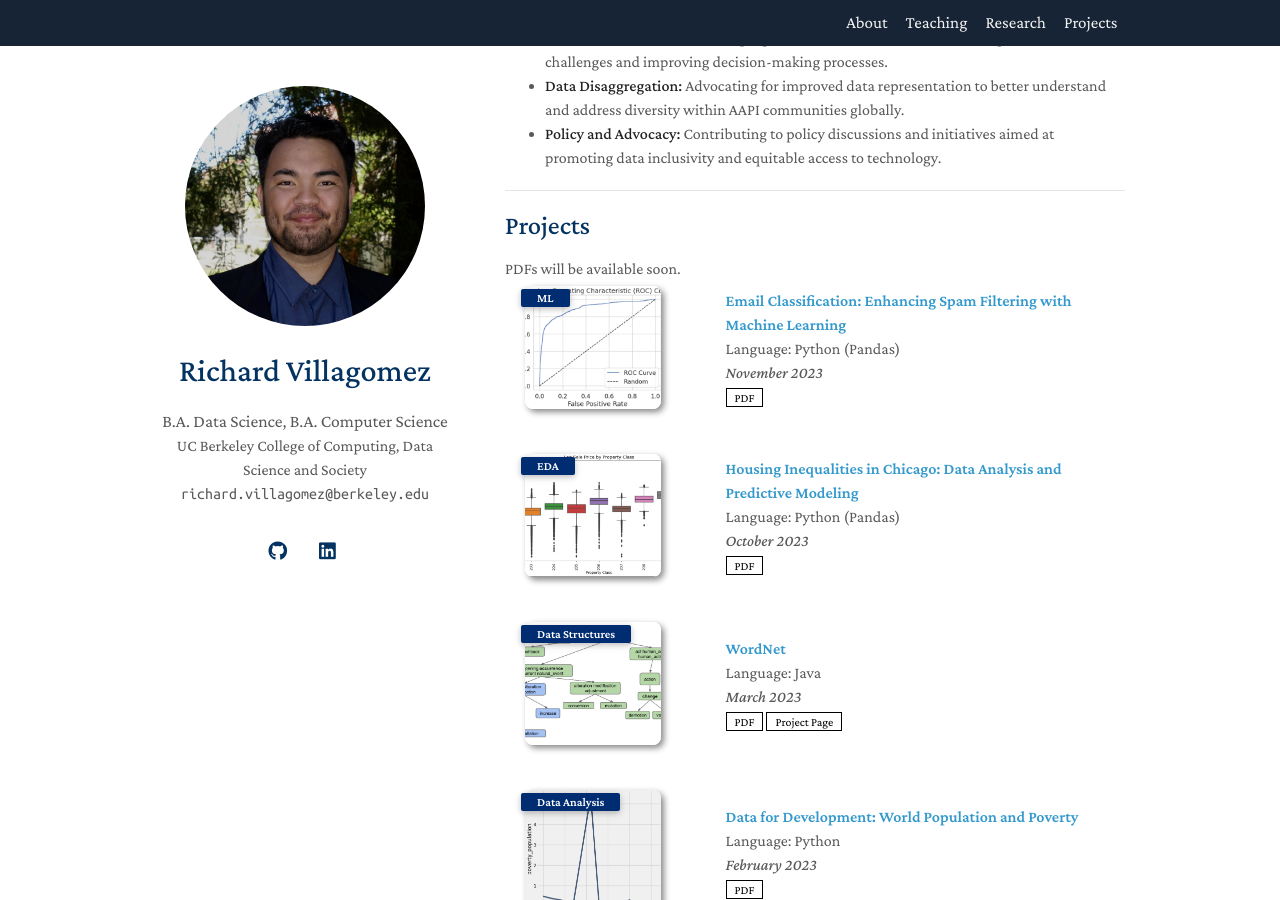
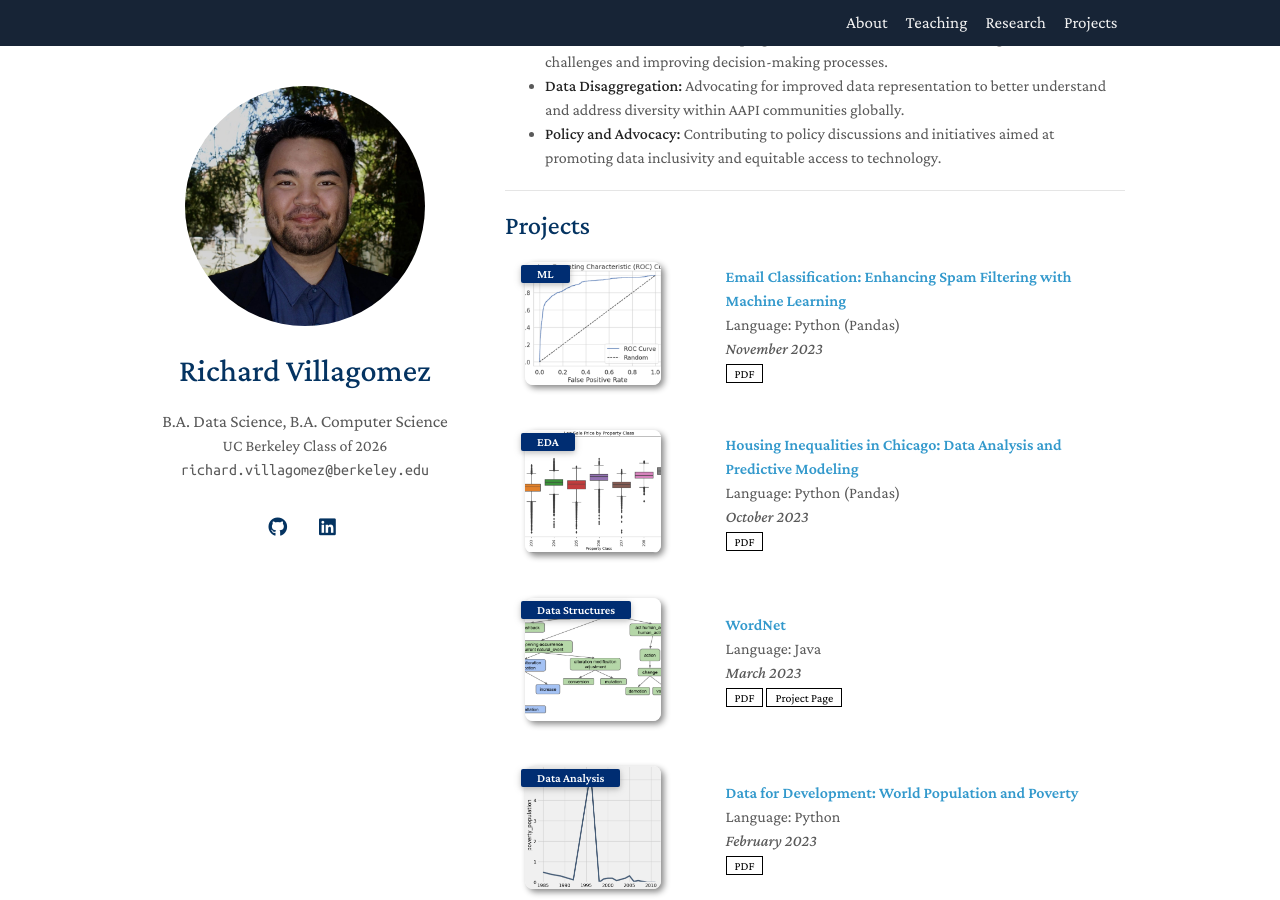
Before and after one commit to richardvillagomez/richardvillagomez.github.io, a Jekyll site: the page built from index.md, in a window 1280 px wide and 900 px high, scrolled down 1944 px. Built offline with Jekyll 4.4.1, drawn with Linux system fonts in a browser that asks for light colours; nearby versions of some CDN libraries; a style sheet for code colours, icons or effects is not loaded; our own code applies the rules of GitHub Pages for plain Markdown files.

```diff
--- a/_config.yml
+++ b/_config.yml
@@ -1,7 +1,7 @@
 # Basic Information
 title: Richard Villagomez
 position: B.A. Data Science, B.A. Computer Science
-affiliation: UC Berkeley College of Computing, Data Science and Society
+affiliation: UC Berkeley Class of 2026
 email: richard.villagomez@berkeley.edu
 
 # Search Engine Optimization (SEO)
@@ -22,7 +22,7 @@ linkedin: https://www.linkedin.com/
 # "favicon" and "favicon_dark" are used for the light and dark modes, respectively.
 avatar: ./assets/img/avatar.jpg
 favicon: ./assets/img/favicon.png
-favicon_dark: ./assets/img/favicon-dark.png
+favicon_dark: ./assets/img/favicon.png
 
 # Footnote
 # You may use the option to disable the footnote, "Powered by Jekyll and Minimal Light theme."
--- a/_includes/publications.md
+++ b/_includes/publications.md
@@ -2,7 +2,7 @@
 
 <div class="publications">
 <ol class="bibliography">
-PDFs will be available soon.
+
 {% for link in site.data.publications.main %}
 
 <li>
```
